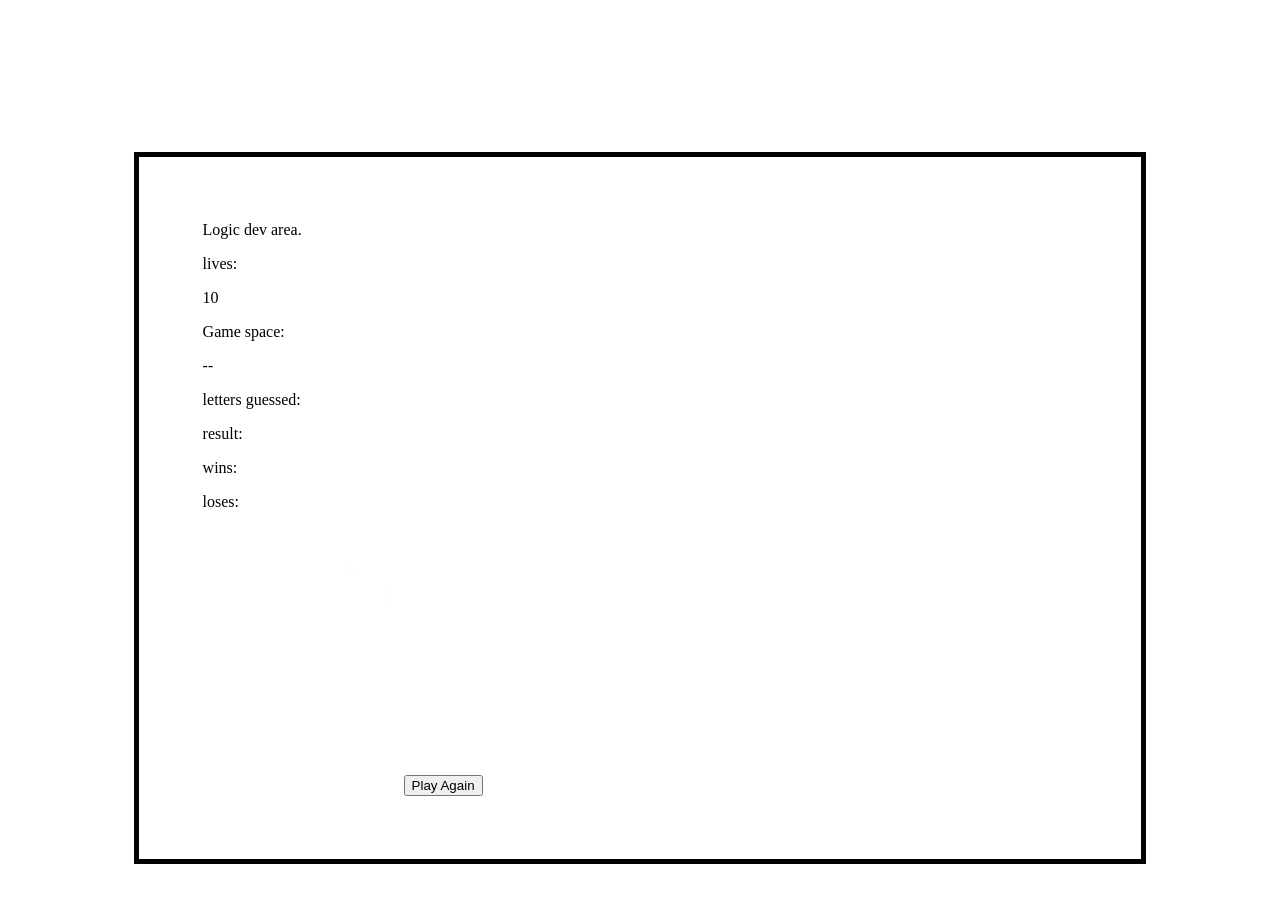
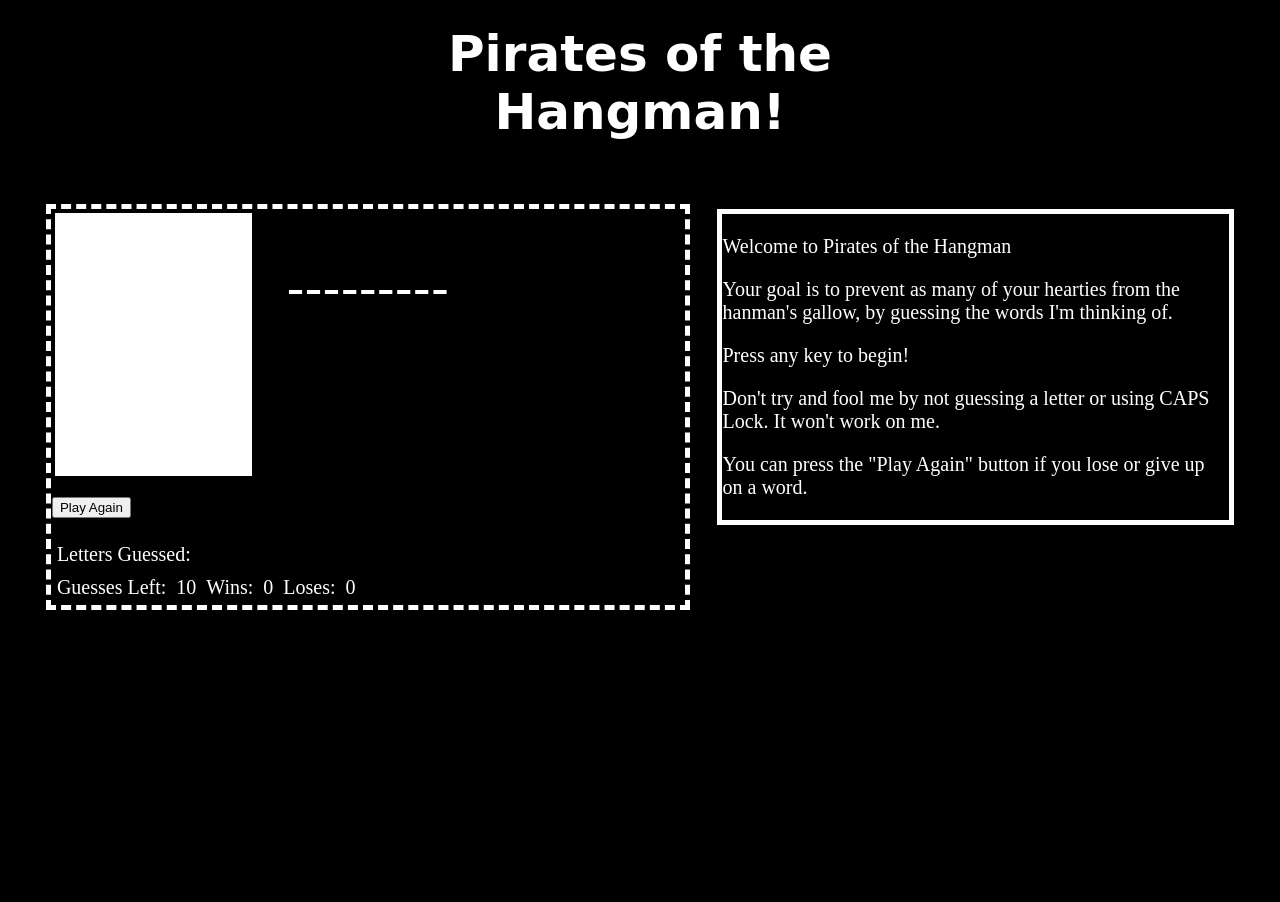
Before and after one commit to Brobert48/Word-Guess-Game, a plain HTML site: page index.html in a window 1280 px wide. After the commit the page ends 800 px from the top, so only its background shows below. Drawn offline with nearby package versions, Linux system fonts and the light colour scheme; a web font is replaced by a local one.

Commit message:
add style.css

```diff
--- a/assets/css/style.css
+++ b/assets/css/style.css
@@ -0,0 +1,44 @@
+body{
+    background-color: black
+}
+h1{
+    font-family: 'Ewert', cursive;
+    font-size: 50px;
+    color: white;
+    margin:2% 25% 5% 25%;
+    text-align: center;
+
+}
+.clearfix {
+    overflow: auto;
+  }
+p{
+    color:white;
+    float: none;
+    font-size: 20px;
+}
+.instructions{
+    float:right;
+    width:40%;
+    margin-top:5px;
+    margin-right: 3%;
+    padding: 1px;
+    border: white solid 5px;
+}
+.board{
+    width:50%;
+    margin-left:3%;
+    margin-top:5px;
+    padding: 1px;
+    border: white dashed 5px;
+}
+.gameSpace{
+    font-family: 'Ewert', cursive;
+    font-size: 50px;
+    float: left;
+    margin:5%;
+}
+#hangman{
+    float: left;
+    margin:3px;
+}
--- a/assets/javascript/game.js
+++ b/assets/javascript/game.js
@@ -4,9 +4,10 @@ var lives=10;
 var wins=0;
 var loses=0;
 var game ={
-    wordOptions:["blake","robert","is","the","best"],
+    wordOptions:["ahoy","landlubber","booty","buccaneer","cutlass","doubloons","grog","plunder","rum",],
     usedLetters:[],
     hotSeatWord:"",
+    alphabet:"abcdefghijklmnopqrstuvwxyz",
     letterToguess:[],
     matchedLetters:[],
     gameSpace:[],
@@ -37,7 +38,7 @@ var game ={
     },
     //resets game after a win or loss
     reset:function(){
-        this.wordOptions=["blake","robert","is","the","best"];
+        this.wordOptions=["ahoy","landlubber","booty","buccaneer","cutlass","doubloons","grog","plunder","rum",];
         this.usedLetters=[];
         this.letterToguess=[];
         this.matchedLetters=[];
@@ -66,7 +67,9 @@ document.onkeyup= function(event){
     var m = arr.includes(event.key);
     var arr2= game.wrongLetters;
     var o = arr2.includes(event.key);
-
+    var str2 = game.alphabet;
+    var p = str2.includes(event.key);
+    if(p){
     for (var i = 0; i < game.letterToguess.length; i++) {
         //if not in hotseatword or wrong letters add user guess to wrong letters
         if (!n&&!o) {
@@ -95,10 +98,10 @@ document.onkeyup= function(event){
     // displays usedLetters to UI
     var str = game.usedLetters;
     document.getElementById("guessed"). innerHTML = str;
-
+    }
     //win condition
     if (game.matchedLetters.toString() == game.letterToguess.toString()){
-        document.getElementById("win").innerHTML="You guessed "+game.hotSeatWord+" correctly!";
+        document.getElementById("win").innerHTML="You guessed "+game.hotSeatWord.toLocaleUpperCase()+" correctly!";
         wins++;
         var audio = new Audio("assets/audio/Win-dings.wav");
         audio.play();
@@ -109,7 +112,7 @@ document.onkeyup= function(event){
     }
     // loss condition
     if (lives==0){
-        // document.getElementById("win").innerHTML= "You Lost";
+        document.getElementById("win").innerHTML= "One more pirate for the gallows";
         loses++;
         var audio = new Audio("assets/audio/Lose-Horn.mp3");
         audio.play();
@@ -132,3 +135,63 @@ document.getElementById('reset-button').addEventListener('click', function(){
     game.anonimize();
     game.characterize()
    });
+
+
+//mobile text field
+
+    document.getElementById("mobile-field").addEventListener("keyup", readMobile);
+    function myFunction() {
+    var x = document.getElementById("mobile-field");
+    // x.value = x.value.toUpperCase();
+    if(lives>0){
+
+        var str = game.hotSeatWord;
+        var n = str.includes(x);
+        var arr = game.usedLetters;
+        var m = arr.includes(x);
+        var arr2= game.wrongLetters;
+        var o = arr2.includes(x);
+        var str2 = game.alphabet;
+        var p = str2.includes(x);
+        if(p){
+        for (var i = 0; i < game.letterToguess.length; i++) {
+            //if not in hotseatword or wrong letters add user guess to wrong letters
+            if (!n&&!o) {
+                game.wrongLetters.push(x);
+                lives--;
+                break;
+            }
+            //if user input matches letters in hotseatword
+            else if (game.letterToguess[i] === x && !m && !o) {
+            //    inputs character into gamespace
+                $("#"+i).text(x);
+                // if character already in matchedLetters, stop
+                if(game.matchedLetters[i] === x){
+                    break;
+                }
+                //else add character into matched letters at appropriate index location
+                else {game.matchedLetters.splice(i, 1, x);}
+
+
+            }
+
+        }
+        //adds character to usedLetters as long as it has not already been used
+        if(!m){
+            game.usedLetters.push(x);}
+        // displays usedLetters to UI
+        var str = game.usedLetters;
+        document.getElementById("guessed"). innerHTML = str;
+        }
+        //win condition
+        if (game.matchedLetters.toString() == game.letterToguess.toString()){
+            document.getElementById("win").innerHTML="You guessed "+game.hotSeatWord.toLocaleUpperCase()+" correctly!";
+            wins++;
+            var audio = new Audio("assets/audio/Win-dings.wav");
+            audio.play();
+            game.reset();
+            game.selectWord();
+            game.anonimize();
+            game.characterize();
+        }
+    }}
--- a/index.html
+++ b/index.html
@@ -5,28 +5,50 @@
     <meta name="viewport" content="width=device-width, initial-scale=1.0">
     <meta http-equiv="X-UA-Compatible" content="ie=edge">
     <title>Word Guess Game</title>
+    <link href="https://fonts.googleapis.com/css?family=Ewert" rel="stylesheet">
     <script src="https://cdnjs.cloudflare.com/ajax/libs/jquery/3.2.1/jquery.min.js"></script>
-    <style rel="stylesheet" type="text/css" href="assets/css/style.css"></style>
+    <link rel="stylesheet" href="assets/css/style.css">
 </head>
 <body>
     <header>
+        <h1>Pirates of the Hangman!</h1>
+    </header>
+    <!-- <embed name="BackgroundMusic" src="assets/audio/8845_friendly_pirates_98_bpm_proudmusiclibrary.com_vo_preview.mp3" loop="true" hidden="true" autostart="true"> -->
 
-    </header>
-    <!-- <audio controls="hide" autoplay="autoplay">
-        <source src="assets/audio/8845_friendly_pirates_98_bpm_proudmusiclibrary.com_vo_preview.mp3" type="audio/mp3">
-    </audio> -->
-    <embed name="BackgroundMusic" src="assets/audio/8845_friendly_pirates_98_bpm_proudmusiclibrary.com_vo_preview.mp3" loop="true" hidden="true" autostart="true">
-    <div class="rules" style="margin: 10%; padding: 5%; border: black solid 5px;">
-        Logic dev area.
-        <!-- <p>Mystery word: </p> <p id="hotSeatWord"></p> -->
-        <p>lives: </p> <p class="" id="lives">10</p>
-        <p>Game space:</p> <p class="" id="game-space"></p><br>
-        <p>letters guessed:</p> <p class="" id="guessed"></p>
-        <p>result:</p><p class="" id="win"></p>
-        <p>wins:</p><p class="" id="wins"></p>
-        <p>loses:</p><p class="" id="loses"></p>
-        <img id="hangman" src="assets/images/Hangman_10.jpg">
-        <button type="button" id="reset-button" onclick="game.reset()">Play Again</button>
+        <div class="instructions">
+                <p>Welcome to Pirates of the Hangman</p>
+                <p>Your goal is to prevent as many of your hearties from the hanman's gallow, by guessing the words I'm thinking of.</p>
+                <p>Press any key to begin!</p>
+                <p>Don't try and fool me by not guessing a letter or using CAPS Lock. It won't work on me.</p>
+                <p>You can press the "Play Again" button if you lose or give up on a word.</p>
+            </div>
+
+        <div class="board">
+               <div class="clearfix">
+                <img id="hangman" src="assets/images/Hangman_10.jpg"><br>
+
+                <p class="gameSpace" id="game-space"></p>
+            </div>
+            <br>
+            <button type="button" id="reset-button" onclick="game.reset()">Play Again</button>
+            <br>
+            <p id="win"></p>
+            <!-- <input type="text" id="mobile-field"> -->
+
+
+
+
+
+
+            <div class="clearfix">
+            <p style="float: left; margin: 5px">Letters Guessed:</p> <p style="float: left; margin: 5px" id="guessed"></p></div>
+        <div class="clearfix" id="scoreboard">
+
+        <p style="float: left; margin: 5px">Guesses Left: </p> <p style="float: left; margin: 5px"  id="lives">10</p>
+        <p style="float: left; margin: 5px">Wins:</p> <p style="float: left;  margin: 5px"  id="wins">0</p>
+        <p style="float: left; margin: 5px">Loses:</p><p  style="float: left; margin: 5px"  id="loses">0</p></div>
+
+
     </div>
     <!-- Game space -->
     <div></div>
```
